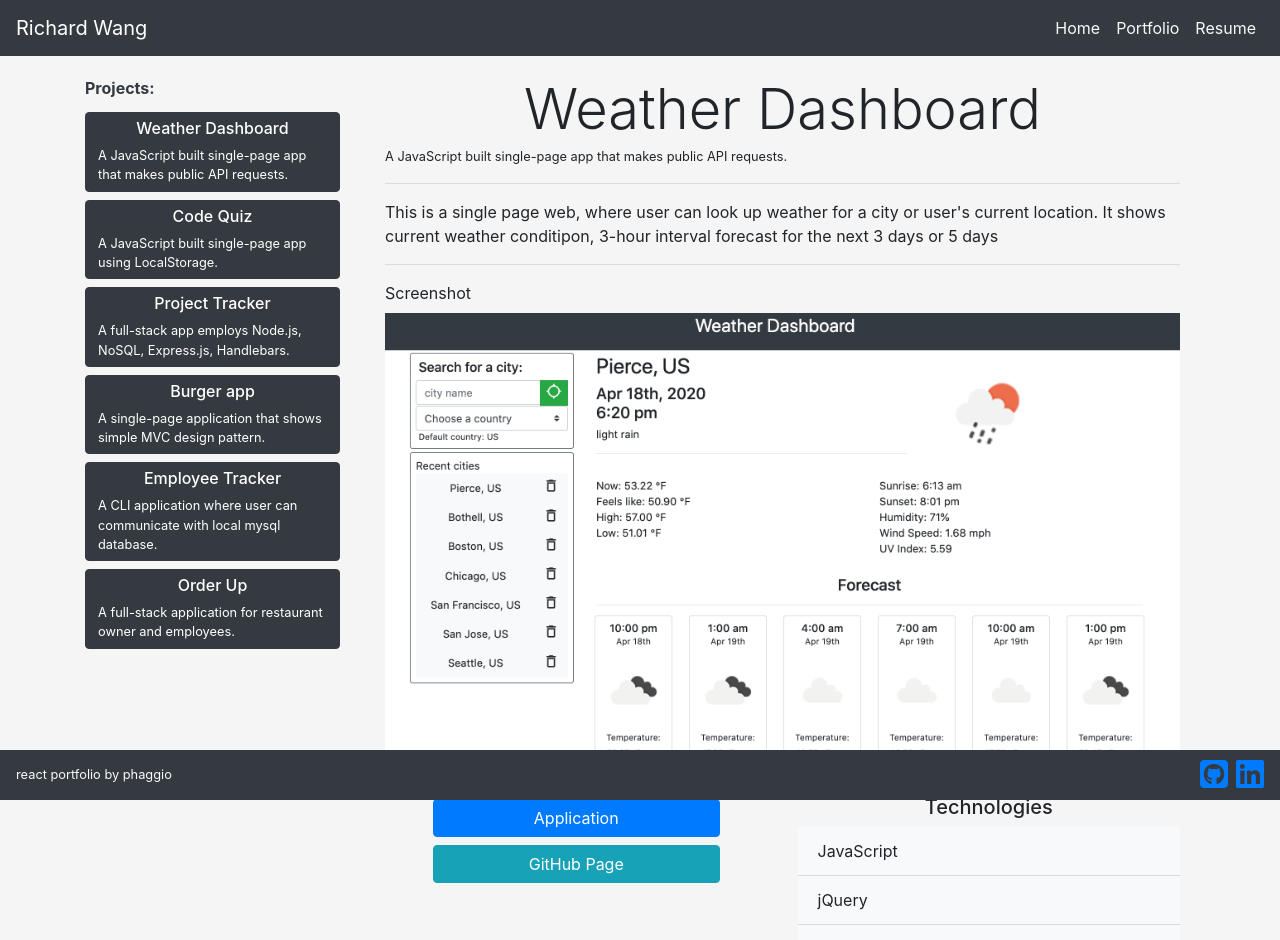
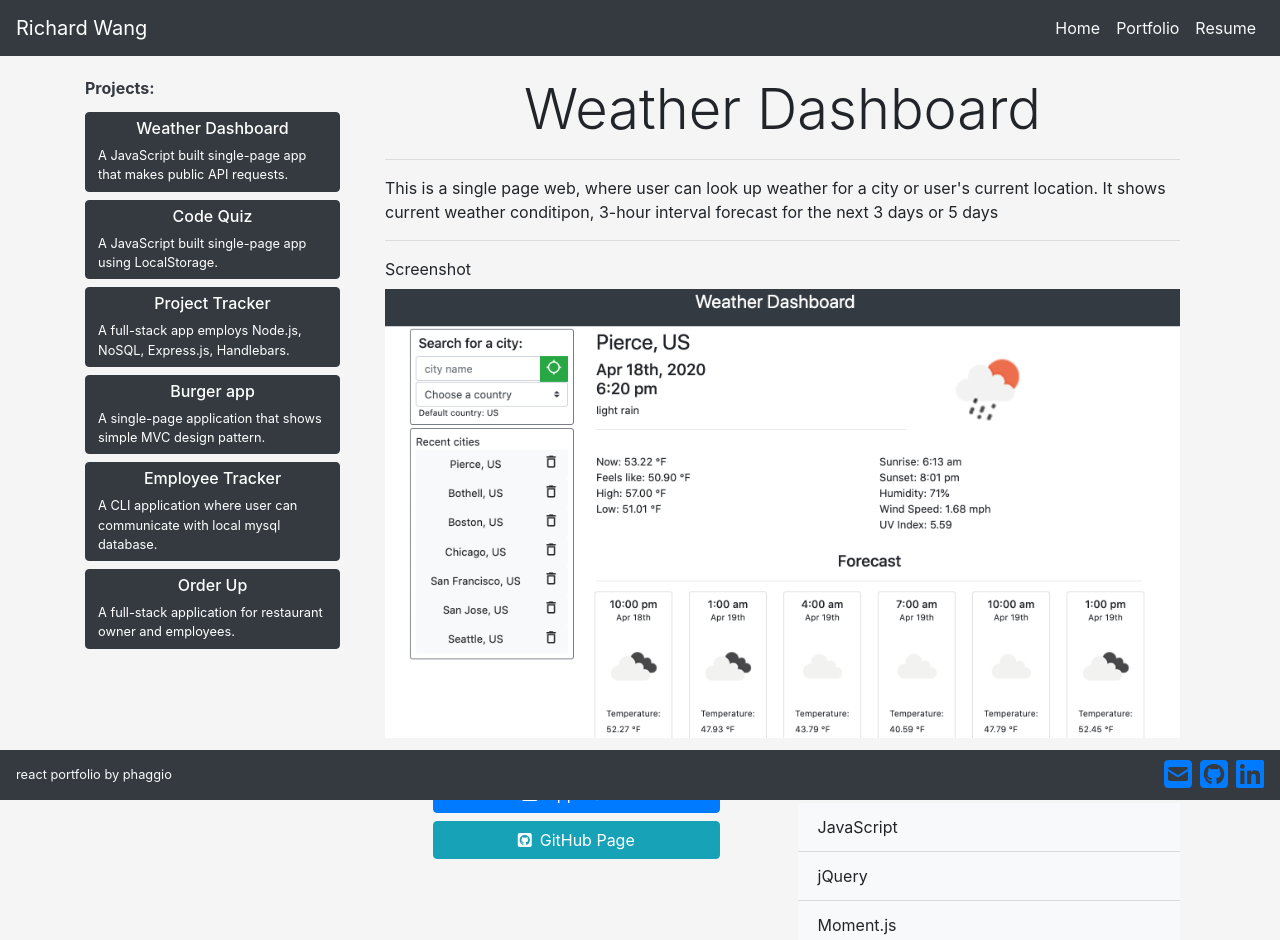
Before and after one commit to phaggio/react-portfolio, a React (Create React App) app: page /#/portfolio in a window 1280 px wide. Shown: the top 940 px of the page. Built offline with nearby package versions, Linux system fonts and the light colour scheme.

Commit message:
add icons

```diff
--- a/public/index.html
+++ b/public/index.html
@@ -6,7 +6,7 @@
   <link rel="icon" href="%PUBLIC_URL%/logo16.png" />
   <meta name="viewport" content="width=device-width, initial-scale=1" />
   <meta name="theme-color" content="#000000" />
-  <meta name="description" content="Web site created using create-react-app" />
+  <meta name="description" content="Richard Wang portfolio" />
   <link rel="apple-touch-icon" href="%PUBLIC_URL%/logo180.png" />
   <!--
       manifest.json provides metadata used when your web app is installed on a
--- a/src/components/Footer/index.js
+++ b/src/components/Footer/index.js
@@ -1,5 +1,7 @@
 import React from 'react';
+import footerJSON from '../../json/footer.json';
 
+const json = footerJSON ? footerJSON[0] : {};
 
 const Footer = () => {
 
@@ -10,17 +12,21 @@ const Footer = () => {
       <small className="text-light">react portfolio by phaggio</small>
 
       <div className="d-flex">
-        <a className="nav-item nav-link p-0 ml-2" href={"https://github.com/phaggio/"}
+
+        <a className="nav-item nav-link p-0 ml-2" href={`mailto:${json.email}`}>
+          <i className="fas fa-envelope-square fa-2x"></i>
+        </a>
+
+        <a className="nav-item nav-link p-0 ml-2" href={json.github}
           rel="noopener noreferrer" target="_blank">
           <i className="fab fa-github-square fa-2x"></i>
         </a>
 
-        <a className="nav-item nav-link p-0 ml-2" href={"https://www.linkedin.com/in/richard-c-wang/"}
+        <a className="nav-item nav-link p-0 ml-2" href={json.linkedIn}
           rel="noopener noreferrer" target="_blank">
           <i className="fab fa-linkedin fa-2x"></i>
         </a>
       </div>
-
 
     </nav>
   )
--- a/src/components/ProjectDetail/index.js
+++ b/src/components/ProjectDetail/index.js
@@ -16,7 +16,7 @@ const ProjectDetail = props => {
         <Row>
           <Col size="12">
             <div className="display-4 text-center">{props.project.name}</div>
-            <small className="">{props.project.subtitle}</small>
+            {/* <small className="">{props.project.subtitle}</small> */}
 
             <hr />
             <p className="mt-2">{props.project.description}</p>
@@ -35,10 +35,29 @@ const ProjectDetail = props => {
         <Row>
           <Col size="12 sm-6">
             <div className="d-flex flex-column align-items-center">
-              <a className="my-1 btn btn-primary w-75" rel="noopener noreferrer"
-                href={props.project.link} target="_blank">Application</a>
-              <a className="my-1 btn btn-info w-75" rel="noopener noreferrer"
-                href={props.project.github} target="_blank">GitHub Page</a>
+              {
+                props.project.link ?
+                  <a className="my-1 btn btn-primary w-75"
+                    rel="noopener noreferrer"
+                    href={props.project.link} target="_blank">
+                    <div className="d-flex justify-content-center align-items-center">
+                      <i className="fas fa-window-maximize"></i>
+                      <p className="p-0 my-0 ml-2">Application</p>
+                    </div>
+                  </a>
+                  :
+                  ``
+              }
+
+              <a className="my-1 btn btn-info w-75"
+                rel="noopener noreferrer"
+                href={props.project.github} target="_blank">
+                <div className="d-flex justify-content-center align-items-center">
+                  <i className="fab fa-github-square"></i>
+                  <p className="p-0 my-0 ml-2">GitHub Page</p>
+                </div>
+              </a>
+
             </div>
 
             <hr className="d-block d-sm-none" />
--- a/src/components/ProjectButton/index.js
+++ b/src/components/ProjectItem/index.js
@@ -6,7 +6,7 @@ const size = {
   width: "10rem"
 }
 
-const ProjectButton = props => {
+const ProjectItem = props => {
   return (
 
     <button type="button" className="m-1 btn btn-dark btn-block" onClick={() => props.pressed(props.index)}>
@@ -26,7 +26,7 @@ const ProjectButton = props => {
   )
 }
 
-ProjectButton.propTypes = {
+ProjectItem.propTypes = {
   name: PropTypes.string,
   subtitle: PropTypes.string,
   description: PropTypes.string,
@@ -35,4 +35,4 @@ ProjectButton.propTypes = {
   imgURL: PropTypes.string
 }
 
-export default ProjectButton;
+export default ProjectItem;
--- a/src/json/about-me.json
+++ b/src/json/about-me.json
@@ -3,7 +3,7 @@
     "aboutMe": "I'm an experienced Program Manager, seasoned Analyst, and an entry Web Developer.",
     "background1": "I have a diverse background and rather unorthodox professional experience. I have a bachelor's in Economics and a master's in Finance, and I’ve taken on roles of an analyst, program/product manager, and product marketing manager in e-commerce and tech.",
     "background2": "I wouldn’t say that my professional experience is unrelated to my education, in fact, far from it. From the study of economics, I’ve learned the concept of resource allocation and economy of scale, which helped me greatly in formulating new pricing strategy in e-commerce. From the study of finance, I’ve learned return and risk management, which helped me planned new product go-to-market strategy and product feature prioritization.",
-    "goingForward": "I believe in continuous learning and taking on new challenges as opportunities to grow. I took interest in web development and, recently, I’ve completed a full-stack web development certificate from University of Washington Professional and Continuing Education program. It was a blast! The concepts are fascinating, the challenges are fun, and the practices are fulfilling. I must pursue it as my career.",
+    "goingForward": "I believe in continuous learning and taking on new challenges as opportunities to grow. I am interested in web development and, recently, I’ve completed a full-stack web development from University of Washington Professional and Continuing Education. It was a blast! The concepts are fascinating, the challenges are fun, and the practices are fulfilling. I must pursue it as my career.",
     "languages": [
       "JavaScript",
       "SQL",
--- /dev/null
+++ b/src/json/footer.json
@@ -0,0 +1,8 @@
+[
+  {
+    "email": "wang.richardc@outlook.com",
+    "linkedIn": "https://www.linkedin.com/in/richard-c-wang/",
+    "github": "https://github.com/phaggio",
+    "portfolio": "https://phaggio.github.io/react-portfolio/"
+  }
+]
--- a/src/json/projects.json
+++ b/src/json/projects.json
@@ -39,7 +39,6 @@
         "name": "Employee Tracker",
         "subtitle": "A CLI application where user can communicate with local mysql database.",
         "description": "This is a sample CLI application that user can add/edit/remove employees, roles, and teams from a database within the organization.",
-        "link": "https://github.com/phaggio/employee-tracker",
         "github": "https://github.com/phaggio/employee-tracker",
         "imgURL": "/assets/images/projects/employee-tracker.png",
         "technologies": ["JavaScript", "console.table", "inquirer", "MySQL"]
--- a/src/pages/Home.js
+++ b/src/pages/Home.js
@@ -57,7 +57,7 @@ const Home = () => {
 
 					<Col size="12 md-4">
 						<div className="d-flex flex-column align-items-center">
-							<h4 className="text-center text-md-left">Languages</h4>
+							<h4 className="text-center text-md-left w-100">Languages</h4>
 							<ul className="list-group list-group-flush w-100">
 								{content.languages.map(lang =>
 									<li className="list-group-item text-center text-md-left" key={lang}>{lang}</li>
@@ -67,8 +67,8 @@ const Home = () => {
 						</div>
 					</Col>
 					<Col size="12 md-4">
-						<div>
-							<h4 className="text-center text-md-left">Tools</h4>
+						<div className="d-flex flex-column align-items-center">
+							<h4 className="text-center text-md-left w-100">Tools</h4>
 							<ul className="list-group list-group-flush w-100">
 								{content.tools.map(tool =>
 									<li className="list-group-item text-center text-md-left" key={tool}>{tool}</li>
@@ -78,8 +78,8 @@ const Home = () => {
 						</div>
 					</Col>
 					<Col size="12 md-4">
-						<div>
-							<h4 className="text-center text-md-left">Framework/Libraries</h4>
+						<div className="d-flex flex-column align-items-center">
+							<h4 className="text-center text-md-left w-100">Framework/Libraries</h4>
 							<ul className="list-group list-group-flush w-100">
 								{content.libraries.map(lib =>
 									<li className="list-group-item text-center text-md-left" key={lib}>{lib}</li>
--- a/src/pages/Portfolio.js
+++ b/src/pages/Portfolio.js
@@ -1,6 +1,6 @@
 import React, { useState } from 'react';
 import { Col, Container, Row } from '../components/Grid';
-import ProjectButton from '../components/ProjectButton';
+import ProjectItem from '../components/ProjectItem';
 import ProjectDetail from '../components/ProjectDetail';
 import projects from '../json/projects.json';
 
@@ -30,7 +30,7 @@ const Portfolio = () => {
 
             <div className="d-flex flex-sm-row flex-md-row flex-lg-column align-items-center" style={maxHeight}>
               {projects.map((project, index) =>
-                <ProjectButton
+                <ProjectItem
                   key={project.name}
                   index={index}
                   name={project.name}
```
Also changed, not shown: src/components/ProjectButton/style.css (added).
